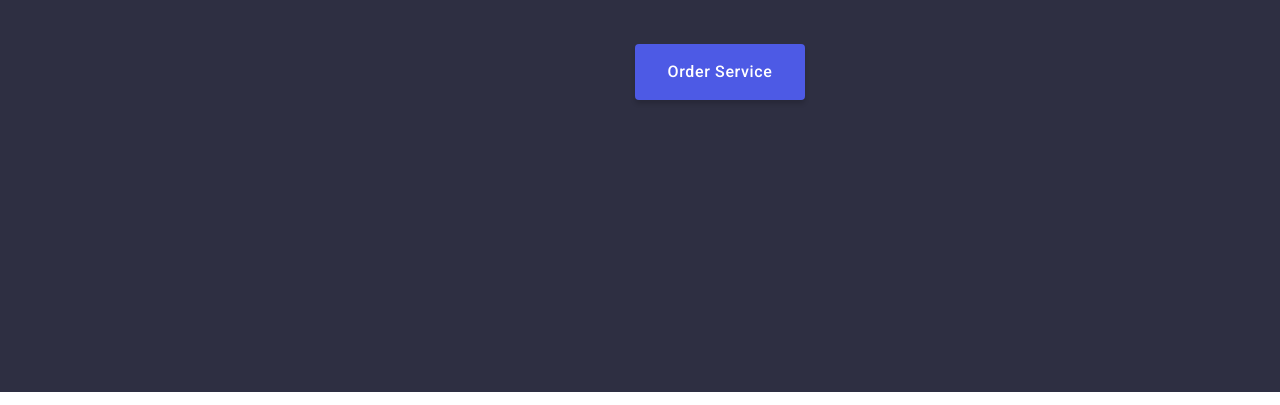
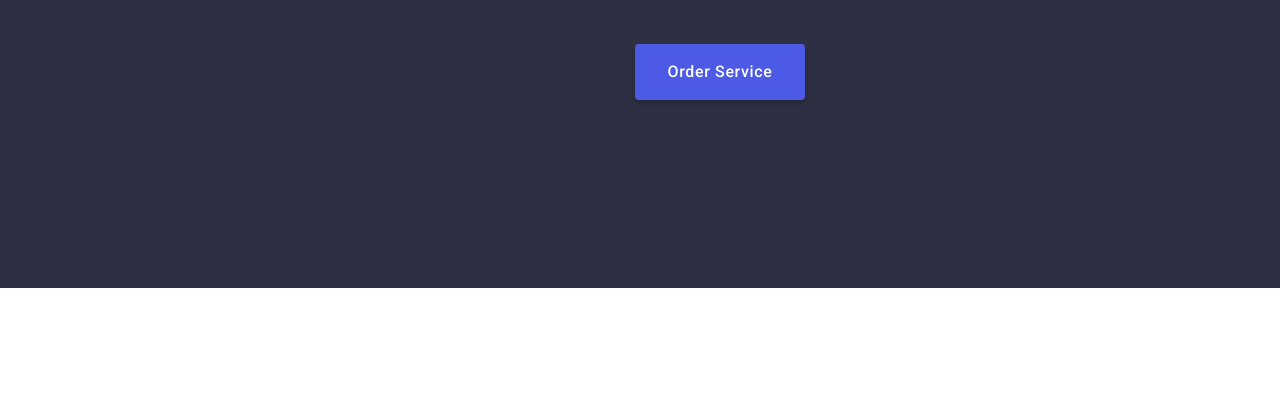
Before and after one commit to phinik10/goit-markup-hw-03, a plain HTML site: page index.html in a window 1280 px wide. Shown: the part 385-790 px from the top of the page. Drawn offline with nearby package versions, Linux system fonts and the light colour scheme.

Commit message:
Update  styles.css

```diff
--- a/css/ styles.css
+++ b/css/ styles.css
@@ -119,7 +119,7 @@ ul {
     background-color: var(--dark);
     align-items: center;
     padding-top: 188px;
-    padding-bottom: 292px;
+    padding-bottom: 188px;
 }
 
 
@@ -382,7 +382,6 @@ ul {
 .page-footer {
     padding-top: 100px;
     padding-bottom: 100px;
-    width: 1440px;
     background: var(--dark);
 }
 
```
